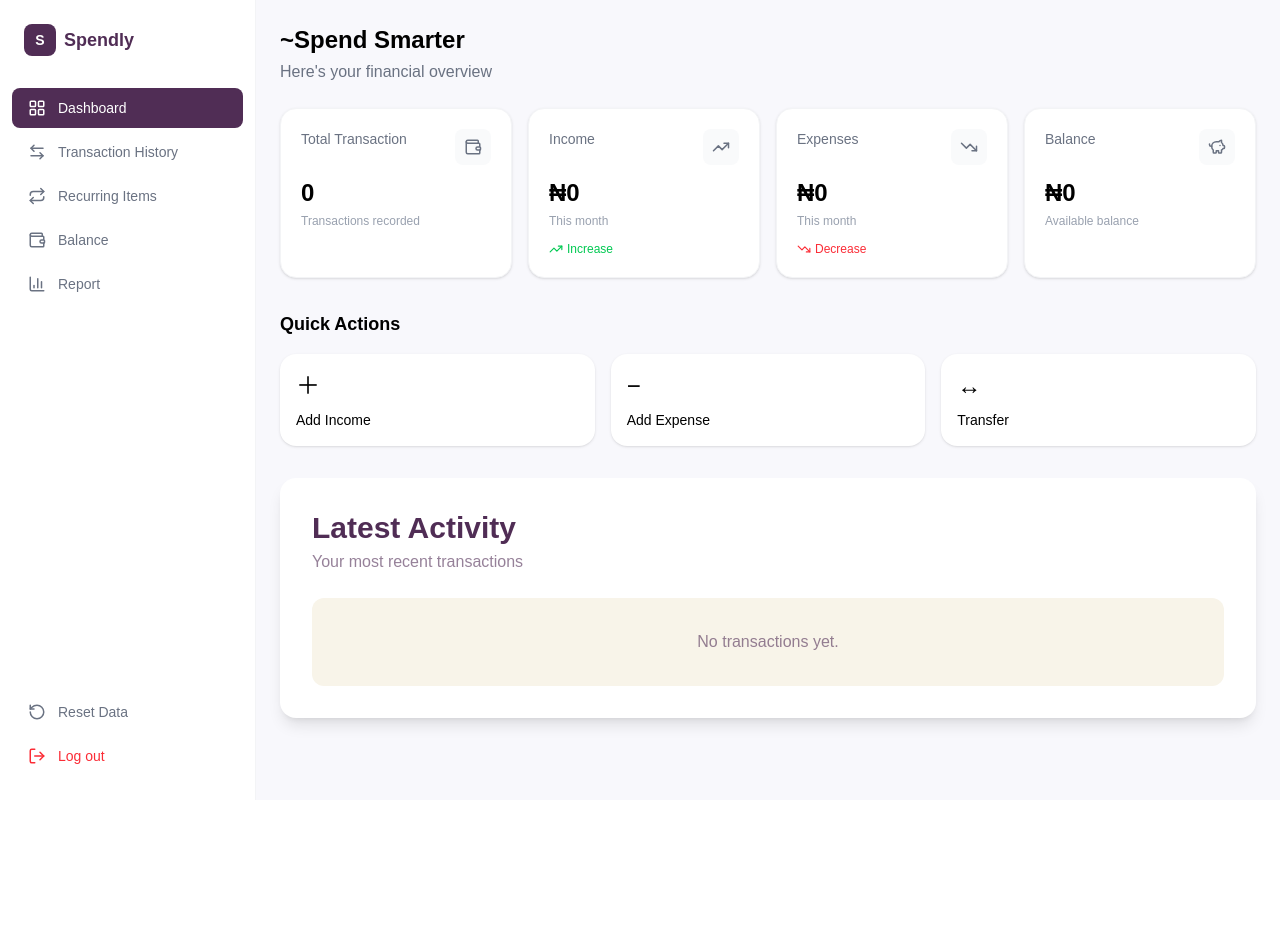
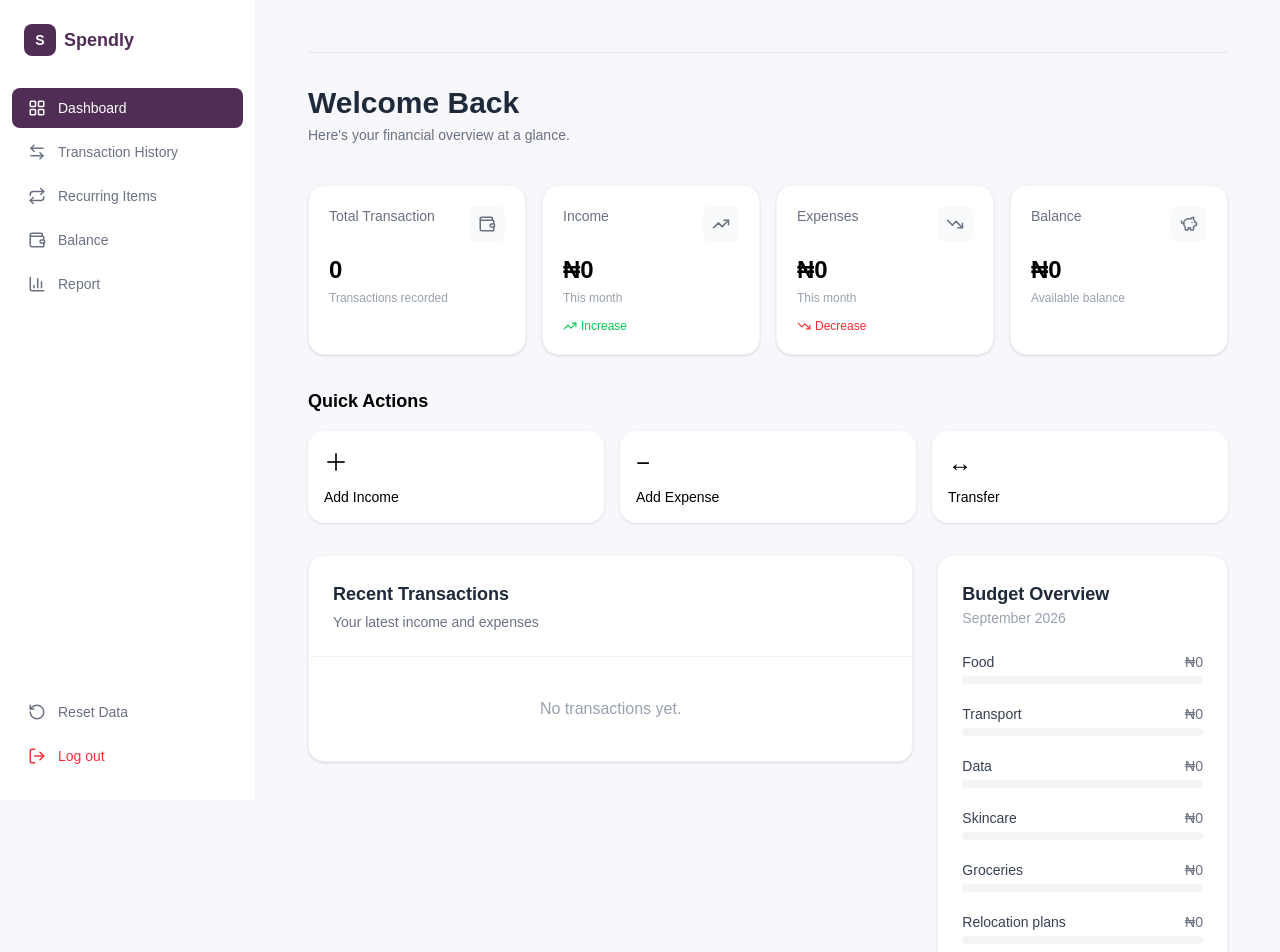
Before and after one commit to airstar8899-web/spendly-expense-tracker, a React (Vite) app: page /dashboard in a window 1280 px wide. Shown: the top 952 px of the page. Before the commit the page ends 800 px from the top, so only its background shows below. Built offline with nearby package versions, Linux system fonts and the light colour scheme; a web font is replaced by a local one.

Commit message:
Update layout pages and add budget overview

```diff
--- a/src/components/reusable/sidebar/Layout.jsx
+++ b/src/components/reusable/sidebar/Layout.jsx
@@ -3,17 +3,10 @@ import Sidebar from "../sidebar/SideBar";
 
 const Layout = () => {
   return (
-    <div className="min-h-screen bg-[#F8F8FC] flex">
+    <div className="min-h-screen bg-[#F8F8FC]">
       <Sidebar />
 
-      <div className="flex-1 p-6">
-        <div className="flex justify-between items-center mb-6">
-          <div>
-            <h1 className="text-2xl font-bold">~Spend Smarter</h1>
-            <p className="text-gray-500 mt-1">Here's your financial overview</p>
-          </div>
-        </div>
-
+      <div className="ml-16 md:ml-64 p-13">
         <Outlet />
       </div>
     </div>
--- a/src/components/reusable/sidebar/SideBar.jsx
+++ b/src/components/reusable/sidebar/SideBar.jsx
@@ -49,7 +49,7 @@ const Sidebar = () => {
   }
 
   return (
-    <aside className="w-16 md:w-64 bg-white border-r border-gray-100 flex flex-col py-6">
+   <aside className="fixed left-0 top-0 h-screen w-16 md:w-64 bg-white border-r border-gray-100 flex flex-col py-6">
       {/* Logo */}
       <div className="px-4 md:px-6 mb-8 flex items-center justify-center md:justify-start gap-2">
         <div className="w-8 h-8 rounded-lg bg-[#502D55] flex items-center justify-center text-white text-sm font-bold">
--- /dev/null
+++ b/src/components/ui/budgetoverview/BudgetOverview.jsx
@@ -0,0 +1,57 @@
+const CATEGORIES = [
+  "Food",
+  "Transport",
+  "Data",
+  "Skincare",
+  "Groceries",
+  "Relocation plans",
+  "Miscellaneous",
+];
+
+const BudgetOverview = ({ transactions = [] }) => {
+  const monthLabel = new Date().toLocaleDateString("en-US", {
+    month: "long",
+    year: "numeric",
+  });
+
+  const spentByCategory = CATEGORIES.map((cat) => {
+    const spent = transactions
+      .filter((t) => t.type === "expense" && t.category === cat)
+      .reduce((sum, t) => sum + t.amount, 0);
+    return { category: cat, spent };
+  });
+
+  const total = spentByCategory.reduce((sum, c) => sum + c.spent, 0);
+  const maxSpent = Math.max(...spentByCategory.map((c) => c.spent), 1);
+
+  return (
+    <div className="bg-white rounded-2xl border border-gray-100 shadow-sm p-6">
+      <h2 className="text-lg font-semibold text-gray-800">Budget Overview</h2>
+      <p className="text-sm text-gray-400 mb-6">{monthLabel}</p>
+
+      <div className="space-y-5">
+        {spentByCategory.map(({ category, spent }) => (
+          <div key={category}>
+            <div className="flex justify-between text-sm mb-1">
+              <span className="font-medium text-gray-700">{category}</span>
+              <span className="text-gray-500">₦{spent.toLocaleString()}</span>
+            </div>
+            <div className="w-full bg-gray-100 rounded-full h-2">
+              <div
+                className="h-2 rounded-full bg-[#935073]"
+                style={{ width: `${(spent / maxSpent) * 100}%` }}
+              />
+            </div>
+          </div>
+        ))}
+      </div>
+
+      <div className="flex justify-between items-center mt-6 pt-4 border-t border-gray-100">
+        <span className="font-semibold text-gray-800">Total</span>
+        <span className="font-bold text-gray-800">₦{total.toLocaleString()}</span>
+      </div>
+    </div>
+  );
+};
+
+export default BudgetOverview;
--- a/src/components/ui/transactionform/TransactionForm.jsx
+++ b/src/components/ui/transactionform/TransactionForm.jsx
@@ -43,7 +43,7 @@ const TransactionForm = ({ onAddTransaction }) => {
   return (
     <form
       onSubmit={handleSubmit}
-      className="w-full max-w-2xl mx-auto rounded-2xl bg-[#efece5] p-5 shadow-lg sm:p-8"
+      className="w-full max-w-2xl mx-auto rounded-2xl bg-[#F8F4E9] p-5 shadow-lg sm:p-8"
     >
       {/* Heading */}
       <div className="mb-6">
--- a/src/components/ui/transactionitem/TransactionItem.jsx
+++ b/src/components/ui/transactionitem/TransactionItem.jsx
@@ -1,7 +1,45 @@
-const TransactionItem = () => {
+const TransactionItem = ({ transactions = [] }) => {
   return (
-    <div>
-      <h1>TransactionItem coming soon</h1>
+    <div className="bg-white rounded-2xl border border-gray-100 shadow-sm overflow-hidden">
+      <div className="p-5 sm:p-6 border-b border-gray-100">
+        <h2 className="text-lg font-semibold text-gray-800">Recent Transactions</h2>
+        <p className="text-sm text-gray-500 mt-1">Your latest income and expenses</p>
+      </div>
+
+      {transactions.length === 0 ? (
+        <div className="p-10 text-center text-gray-400">No transactions yet.</div>
+      ) : (
+        <div className="overflow-x-auto">
+          <table className="w-full text-sm">
+            <thead>
+              <tr className="text-left text-gray-400 border-b border-gray-100">
+                <th className="px-5 py-3 font-medium">Description</th>
+                <th className="px-5 py-3 font-medium">Category</th>
+                <th className="px-5 py-3 font-medium">Date</th>
+                <th className="px-5 py-3 font-medium text-right">Amount</th>
+              </tr>
+            </thead>
+            <tbody>
+              {transactions.map((t) => (
+                <tr key={t.id} className="border-b border-gray-50 last:border-0">
+                  <td className="px-5 py-3 text-gray-700">
+                    {t.description || "No description"}
+                  </td>
+                  <td className="px-5 py-3 text-gray-500">{t.category}</td>
+                  <td className="px-5 py-3 text-gray-500">{t.date}</td>
+                  <td
+                    className={`px-5 py-3 text-right font-semibold ${
+                      t.type === "income" ? "text-green-600" : "text-red-500"
+                    }`}
+                  >
+                    {t.type === "income" ? "+" : "-"}₦{Number(t.amount).toLocaleString()}
+                  </td>
+                </tr>
+              ))}
+            </tbody>
+          </table>
+        </div>
+      )}
     </div>
   );
 };
--- a/src/pages/dashboard/Dashboard.jsx
+++ b/src/pages/dashboard/Dashboard.jsx
@@ -2,19 +2,63 @@ import { useState, useEffect } from "react";
 import { Wallet, TrendingUp, TrendingDown, PiggyBank } from "lucide-react";
 import SummaryCard from "../../components/reusable/card/SummaryCard";
 import QuickAction from "../../components/reusable/card/QuickAction";
-import TransactionList from "../../components/ui/transactionlist/TransactionList";
+import TransactionItem from "../../components/ui/transactionitem/TransactionItem";
+import BudgetOverview from "../../components/ui/budgetoverview/BudgetOverview";
 
 const STORAGE_KEY = "SPENDLY!";
+const CATEGORIES = [
+  "Food",
+  "Transport",
+  "Data",
+  "Skincare",
+  "Groceries",
+  "Relocation plans",
+  "Miscellaneous",
+];
 
 const Dashboard = () => {
-  const [transactions] = useState(() => {
+  const [transactions, setTransactions] = useState(() => {
     const saved = localStorage.getItem(STORAGE_KEY);
     return saved ? JSON.parse(saved) : [];
   });
 
+  const [showModal, setShowModal] = useState(false);
+  const [modalType, setModalType] = useState("expense");
+  const [amount, setAmount] = useState("");
+  const [category, setCategory] = useState("");
+  const [date, setDate] = useState("");
+  const [description, setDescription] = useState("");
+
   useEffect(() => {
     localStorage.setItem(STORAGE_KEY, JSON.stringify(transactions));
   }, [transactions]);
+
+  function openModal(type) {
+    setModalType(type);
+    setAmount("");
+    setCategory("");
+    setDate("");
+    setDescription("");
+    setShowModal(true);
+  }
+
+  function handleQuickSubmit(e) {
+    e.preventDefault();
+    if (!amount || !category || !date) {
+      alert("Please fill in all fields.");
+      return;
+    }
+    const newTransaction = {
+      id: Date.now(),
+      type: modalType,
+      amount: Number(amount),
+      category,
+      date,
+      description,
+    };
+    setTransactions((prev) => [newTransaction, ...prev]);
+    setShowModal(false);
+  }
 
   const income = transactions
     .filter((t) => t.type === "income")
@@ -25,11 +69,20 @@ const Dashboard = () => {
     .reduce((sum, t) => sum + t.amount, 0);
 
   const balance = income - expenses;
-
   const recentTransactions = transactions.slice(0, 5);
 
   return (
     <>
+      <hr className="border-gray-200 mb-4" />
+
+      <div className="mb-6 sticky top-0 z-40 bg-[#F8F8FC] py-4">
+        <h1 className="text-3xl font-bold text-gray-800">Welcome Back</h1>
+
+        <p className="text-sm text-gray-500 mt-1">
+          Here's your financial overview at a glance.
+        </p>
+      </div>
+
       <div className="grid grid-cols-1 sm:grid-cols-2 lg:grid-cols-4 gap-4">
         <SummaryCard
           title="Total Transaction"
@@ -75,28 +128,105 @@ const Dashboard = () => {
           <QuickAction
             icon="＋"
             title="Add Income"
-            onClick={() => alert("Add Income clicked")}
+            onClick={() => openModal("income")}
           />
           <QuickAction
             icon="−"
             title="Add Expense"
-            onClick={() => alert("Add Expense clicked")}
+            onClick={() => openModal("expense")}
           />
           <QuickAction
             icon="↔"
             title="Transfer"
-            onClick={() => alert("Transfer clicked")}
+            onClick={() => openModal("expense")}
           />
         </div>
       </div>
 
-      <div className="mt-8">
-        <TransactionList
-          transactions={recentTransactions}
-          title="Latest Activity"
-          subtitle="Your most recent transactions"
-        />
+      <div className="mt-8 grid grid-cols-1 lg:grid-cols-3 gap-6">
+        <div className="lg:col-span-2">
+          <TransactionItem transactions={recentTransactions} />
+        </div>
+        <BudgetOverview transactions={transactions} />
       </div>
+
+      {showModal && (
+        <div className="fixed inset-0 bg-black/40 flex items-center justify-center z-50 p-4">
+          <form
+            onSubmit={handleQuickSubmit}
+            className="w-full max-w-md bg-white rounded-2xl p-6 shadow-lg"
+          >
+            <h3 className="text-lg font-bold text-[#502D55] mb-4">
+              Add {modalType === "income" ? "Income" : "Expense"}
+            </h3>
+
+            <label className="block text-sm text-[#502D55] mb-1 font-medium">
+              Amount
+            </label>
+            <input
+              type="number"
+              min="0"
+              placeholder="₦ 0.00"
+              value={amount}
+              onChange={(e) => setAmount(e.target.value)}
+              className="w-full border border-gray-200 rounded-lg p-3 mb-4 focus:outline-none focus:ring-2 focus:ring-[#935073]/30"
+            />
+
+            <label className="block text-sm text-[#502D55] mb-1 font-medium">
+              Category
+            </label>
+            <select
+              value={category}
+              onChange={(e) => setCategory(e.target.value)}
+              className="w-full border border-gray-200 rounded-lg p-3 mb-4 focus:outline-none focus:ring-2 focus:ring-[#935073]/30"
+            >
+              <option value="">Select category</option>
+              {CATEGORIES.map((c) => (
+                <option key={c} value={c}>
+                  {c}
+                </option>
+              ))}
+            </select>
+
+            <label className="block text-sm text-[#502D55] mb-1 font-medium">
+              Date
+            </label>
+            <input
+              type="date"
+              value={date}
+              onChange={(e) => setDate(e.target.value)}
+              className="w-full border border-gray-200 rounded-lg p-3 mb-6 focus:outline-none focus:ring-2 focus:ring-[#935073]/30"
+            />
+
+            <label className="block text-sm text-[#502D55] mb-1 font-medium">
+              Description{" "}
+              <span className="font-normal text-gray-400">(Optional)</span>
+            </label>
+            <input
+              type="text"
+              placeholder="e.g. Groceries, Salary..."
+              value={description}
+              onChange={(e) => setDescription(e.target.value)}
+              className="w-full border border-gray-200 rounded-lg p-3 mb-6 focus:outline-none focus:ring-2 focus:ring-[#935073]/30"
+            />
+            <div className="flex gap-3">
+              <button
+                type="button"
+                onClick={() => setShowModal(false)}
+                className="flex-1 py-3 rounded-lg border border-gray-200 text-gray-600 hover:bg-gray-50"
+              >
+                Cancel
+              </button>
+              <button
+                type="submit"
+                className="flex-1 py-3 rounded-lg bg-[#502D55] text-white font-semibold hover:bg-[#3f2244]"
+              >
+                Add {modalType === "income" ? "Income" : "Expense"}
+              </button>
+            </div>
+          </form>
+        </div>
+      )}
     </>
   );
 };
```
Also changed, not shown: src/pages/balance/Balance.jsx (+8 -1 lines), src/pages/recurring/RecurringItem.jsx (+4 -5 lines), src/components/reusable/badge/Badge.jsx (added).
